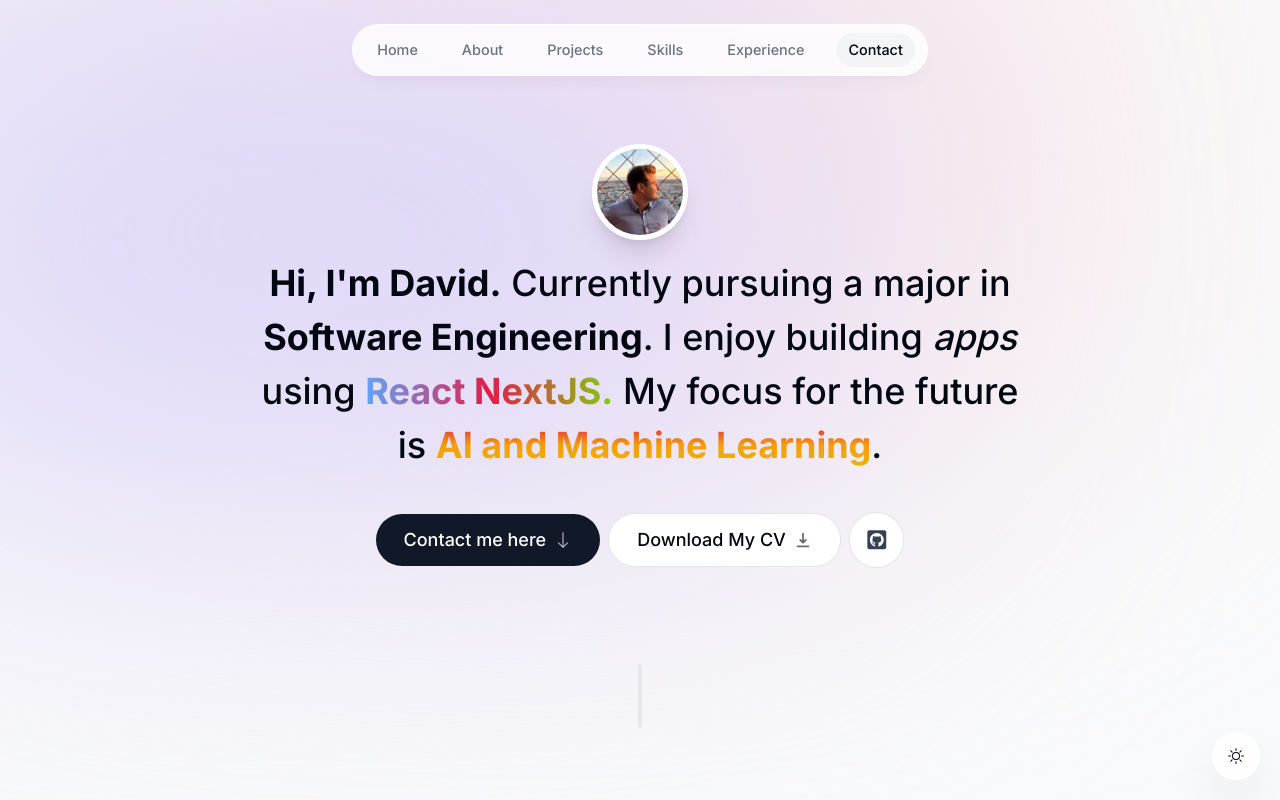
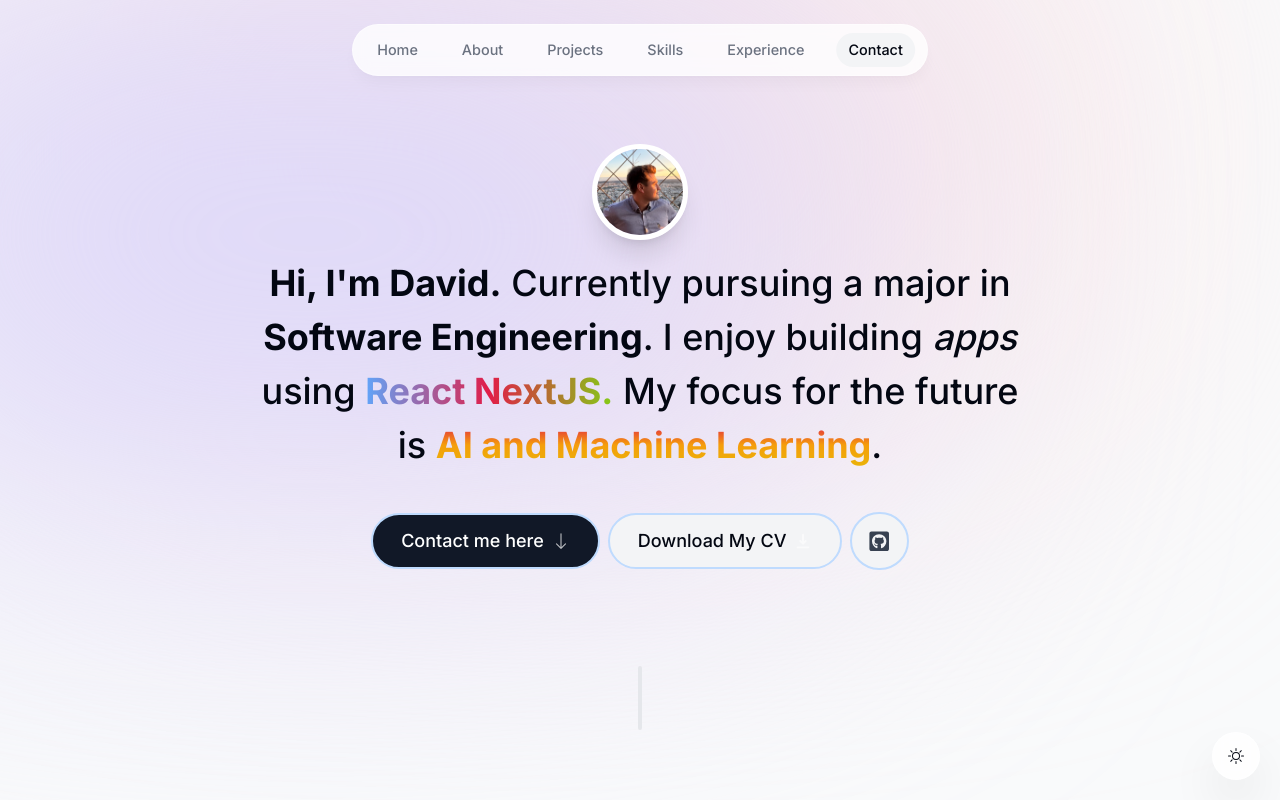
Before and after one commit to ddavid04/david-davitkovski-portfolio, a Next.js app: page / in a window 1280 px wide. Shown: the top 800 px of the page. Built offline with nearby package versions, Linux system fonts and the light colour scheme; no server answers.

Commit message:
Added new styling and updated the documents

```diff
--- a/components/intro.tsx
+++ b/components/intro.tsx
@@ -99,23 +99,25 @@ export default function Intro() {
             >
                 <Link
                     href="#contact"
-                    className="group bg-gray-900 text-white px-7 py-3 flex items-center gap-2 rounded-full outline-none focus:scale-110 hover:scale-110 hover:bg-gray-950 active:scale-105 transition"
+                    className="border-2 border-blue-200 hover:dark:border-blue-400 group bg-gray-900 text-white px-7 py-3 flex items-center gap-2 rounded-full outline-none focus:scale-110 hover:scale-110 hover:bg-gray-950 active:scale-105 transition hover:bg-gradient-to-t hover:from-green-500 hover:via-cyan-400 hover:to-indigo-400 hover:text-transparent hover:bg-clip-text"
                     onClick={() => {
                         setActiveSection("Contact");
                         setTimeOfLastClick(Date.now());
                     }}
                 >
-                    <span className={"hover:bg-gradient-to-t hover:from-green-500 hover:via-cyan-400 hover:to-indigo-400 hover:text-transparent hover:bg-clip-text"}>Contact me here{" "}</span>
-                    <BsArrowDown className="opacity-70 group-hover:translate-x-1 transition"/>
+                    <span
+                        className={""}>Contact me here{" "}</span>
+                    <BsArrowDown className="opacity-70 group-hover:translate-x-1 transition text-white group-hover:scale-150" />
                 </Link>
 
                 <a
-                    className="group bg-white px-7 py-3 flex items-center gap-2 rounded-full outline-none focus:scale-110 hover:scale-110 active:scale-105 transition cursor-pointer borderBlack dark:bg-white/10"
+                    className="group hover:bg-blue-100 bg-gray-100 border-2 border-blue-200 hover:dark:border-blue-400 px-7 py-3 flex items-center gap-2 rounded-full outline-none focus:scale-110 hover:scale-110 active:scale-105 transition cursor-pointer dark:bg-white/10 hover:bg-gradient-to-t hover:from-yellow-500 hover:via-amber-500 hover:to-rose-600 hover:text-transparent hover:bg-clip-text"
                     href="/CV_David_Davitkovski.pdf"
                     download
                 >
-                    <span className={"hover:bg-gradient-to-t hover:from-yellow-500 hover:via-amber-500 hover:to-rose-600 hover:text-transparent hover:bg-clip-text"}>Download My CV{" "}</span>
-                    <HiDownload className="opacity-60 group-hover:translate-y-1 transition"/>
+                    <span
+                        className={""}>Download My CV{" "}</span>
+                    <HiDownload className="opacity-60 transition text-white group-hover:scale-150"/>
                 </a>
 
                 {/*<a*/}
@@ -127,11 +129,11 @@ export default function Intro() {
                 {/*</a>*/}
 
                 <a
-                    className="bg-white p-4 text-gray-700 flex items-center gap-2 text-[1.35rem] rounded-full focus:scale-[1.15] hover:scale-[1.15] hover:text-gray-950 active:scale-105 transition cursor-pointer borderBlack dark:bg-white/10 dark:text-white"
+                    className="hover:bg-blue-100 bg-gray-100 border-2 border-blue-200 hover:dark:border-blue-400 p-4 text-gray-700 flex items-center gap-2 text-[1.4rem] rounded-full focus:scale-[1.15] hover:scale-[1.15] hover:text-gray-950 active:scale-105 transition cursor-pointer dark:bg-white/10 dark:text-white"
                     href="https://github.com/ddavid04"
                     target="_blank"
                 >
-                    <FaGithubSquare/>
+                    <FaGithubSquare className="group-hover:translate-y-1 transition group-hover:scale-150"/>
                 </a>
             </motion.div>
         </section>
--- a/components/skills.tsx
+++ b/components/skills.tsx
@@ -112,9 +112,7 @@ function SkillItem({ skill, index }: { skill: string; index: number }) {
             }}
             custom={index}
             onMouseLeave={() => setHoveredIndex(null)}
-            // onHoverStart={{
-            //
-            // }}
+
         >
             <div className="flex">
                 {skill.split('').map((char, charIndex) => {
--- a/postcss.config.js
+++ b/postcss.config.js
@@ -3,4 +3,11 @@ module.exports = {
     tailwindcss: {},
     autoprefixer: {},
   },
+  theme: {
+    extend: {
+      animation: {
+        'spin-slow': 'spin 3s linear infinite',
+      },
+    },
+  },
 }
```
Also changed, not shown: 2 other files (tests, documents, lock files or other folders).
